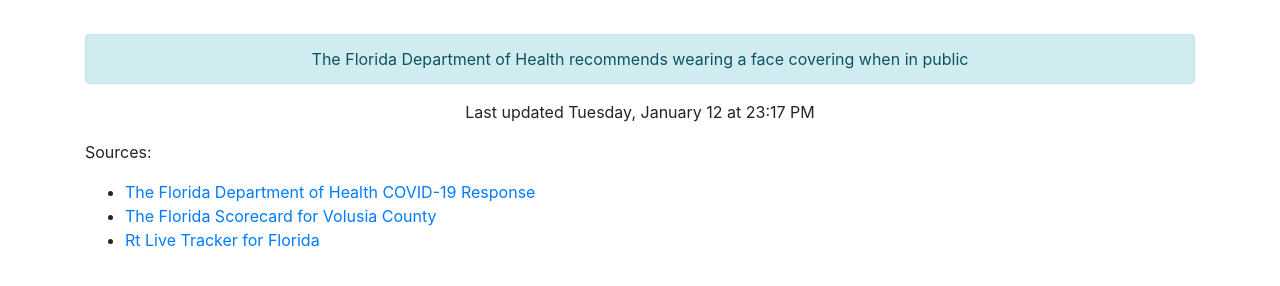
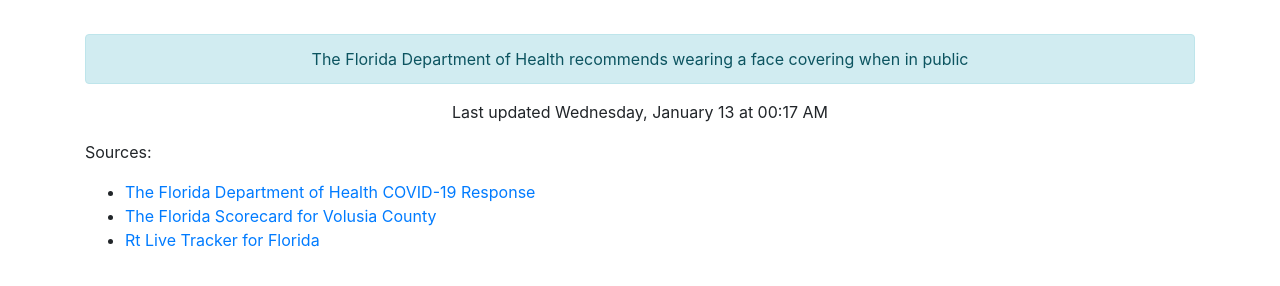
Before and after one commit to thinkjson/timeforchurch, a Jekyll site: the page built from index.md, in a window 1280 px wide. Shown: the part 586-872 px from the top of the page. Built offline with Jekyll 4.4.1, drawn with Linux system fonts in a browser that asks for light colours; our own code applies the rules of GitHub Pages for plain Markdown files.

Commit message:
Updating data

```diff
--- a/_includes/data.html
+++ b/_includes/data.html
@@ -10,4 +10,4 @@
     <div class="outcome text-success">YES</div>
     <div class="alert alert-info" role="alert">The Florida Department of Health recommends wearing a face covering when in public</div>
 
-    <p>Last updated Tuesday, January 12 at 23:17 PM</p>
+    <p>Last updated Wednesday, January 13 at 00:17 AM</p>
```
